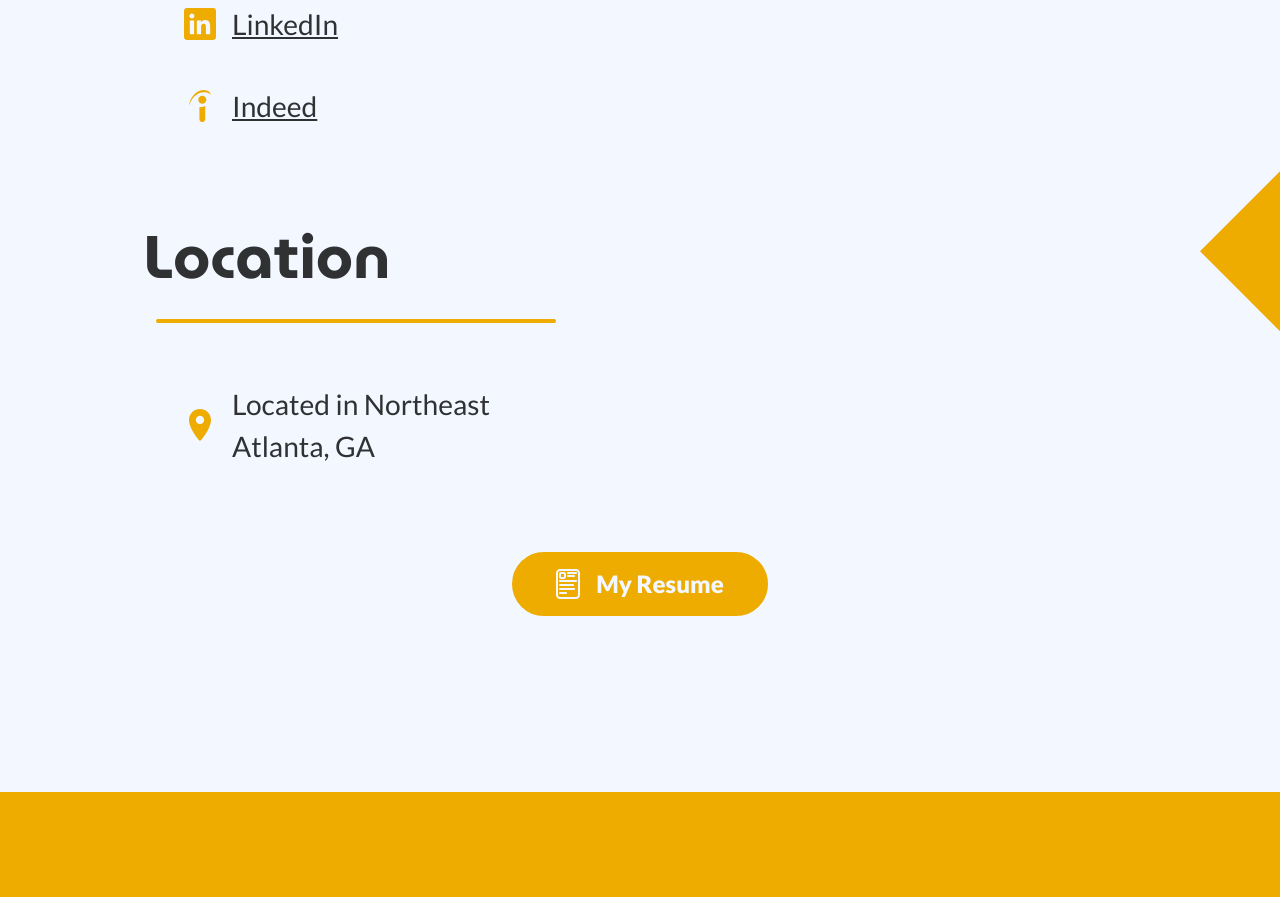
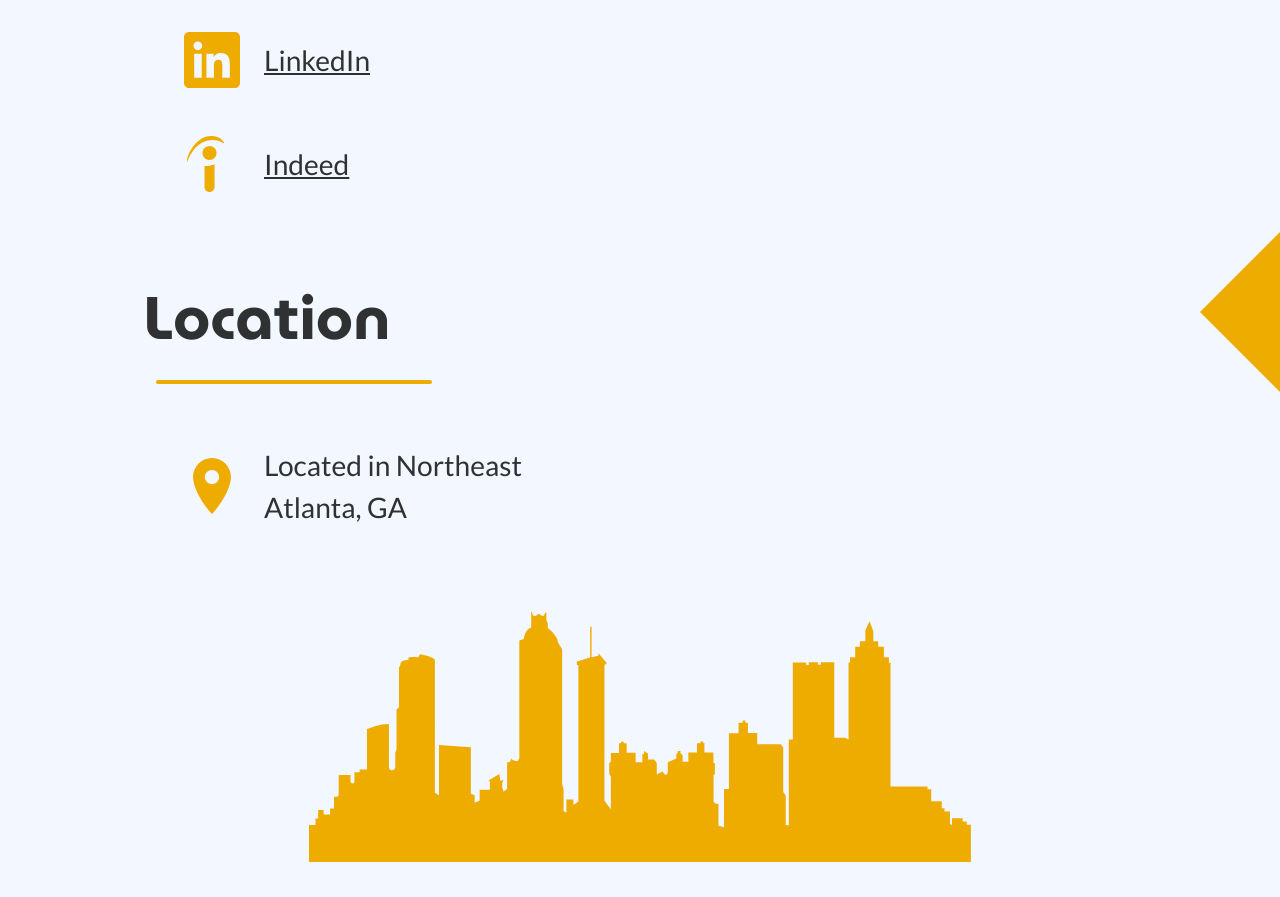
Before and after one commit to Rowe2ry/Nuxt3-Portfolio, a Nuxt app: page /contact in a window 1280 px wide. Shown: the part 1760-2657 px from the top of the page. Built offline with nearby package versions, Linux system fonts and the light colour scheme.

Commit message:
favicon and atl city SVG added

```diff
--- a/components/ContactMethod.vue
+++ b/components/ContactMethod.vue
@@ -11,7 +11,7 @@
             <li
                 v-for="(link, index) in info.list"
                 :key="index"
-                class="my-8"
+                class="my-8 lg:my-12"
             >
                 <a
                     :href="link.link"
@@ -19,11 +19,12 @@
                     class="cursor-pointer flex items-center"
                 >
                     <!-- Icon -->
-                    <div class="aspect-square w-8 h-8 mr-4">
+                    <div class="aspect-square w-8 h-8 mr-4 lg:w-14 lg:h-14 lg:mr-6">
                         <img
                             :src="`/svg/${link.icon}`"
                             :alt="`An icon used to represent contacting me by ${info.section}`"
                             class="h-full w-auto mx-auto"
+                            :class="link.icon === 'indeed.svg' ? '-translate-x-[17%]':''"
                         >
                     </div>
                     <!-- Text -->
@@ -49,6 +50,9 @@
                 type: String,
                 default: 'cyan'
             },
+            index: {
+                type: Number
+            }
         },
         data() {
             return {
--- a/components/InfoCard.vue
+++ b/components/InfoCard.vue
@@ -53,6 +53,7 @@
                     <ContactMethod
                         v-else-if="section.sectionType === 'con'"
                         :info="section"
+                        :index="index"
                     />
                     <Location
                         v-else-if="section.sectionType === 'loc'"
--- a/components/Location.vue
+++ b/components/Location.vue
@@ -9,10 +9,10 @@
         <!-- unordered list container -->
         <ul class="w-full mb-16 md:mb-20 md:ml-4 lg:ml-10">
             <div
-                class="my-8 flex items-center"
+                class="my-8 flex items-center lg:my-12"
             >
                 <!-- Icon -->
-                <div class="aspect-square w-8 h-8 mr-4">
+                <div class="aspect-square w-8 h-8 mr-4  lg:w-14 lg:h-14 lg:mr-6">
                     <img
                         :src="`/svg/${info.icon}`"
                         :alt="`An icon used to represent contacting me by ${info.section}`"
@@ -27,6 +27,12 @@
                 />
             </div>
         </ul>
+        <!-- Desktop only image -->
+        <img
+            src="/svg/atl.svg"
+            alt="Sinlge color vector graphic showing syline of Atlanta"
+            class="hidden lg:block w-2/3 mx-auto pb-20"
+        >
     </div>
 </template>
 
--- a/components/SectionHeader.vue
+++ b/components/SectionHeader.vue
@@ -7,7 +7,8 @@
         </h3>
         <!-- horizontal rule -->
         <div
-            class="ml-3 mb-6 w-[min(70vw,17.25rem)] h-[2px] rounded-full lg:mb-14 lg:h-[4px] lg:w-[25rem]"
+            class="ml-3 mb-6 w-[min(70vw,17.25rem)] h-[2px] rounded-full lg:mb-14 lg:h-[4px]"
+            :class="this.$route.fullPath !== '/contact' ? 'lg:w-[25rem]':''"
             :style="{'background-color': pageColor}"
         />
     </div>
```
Also changed, not shown: 2 other files (tests, documents, lock files or other folders).
